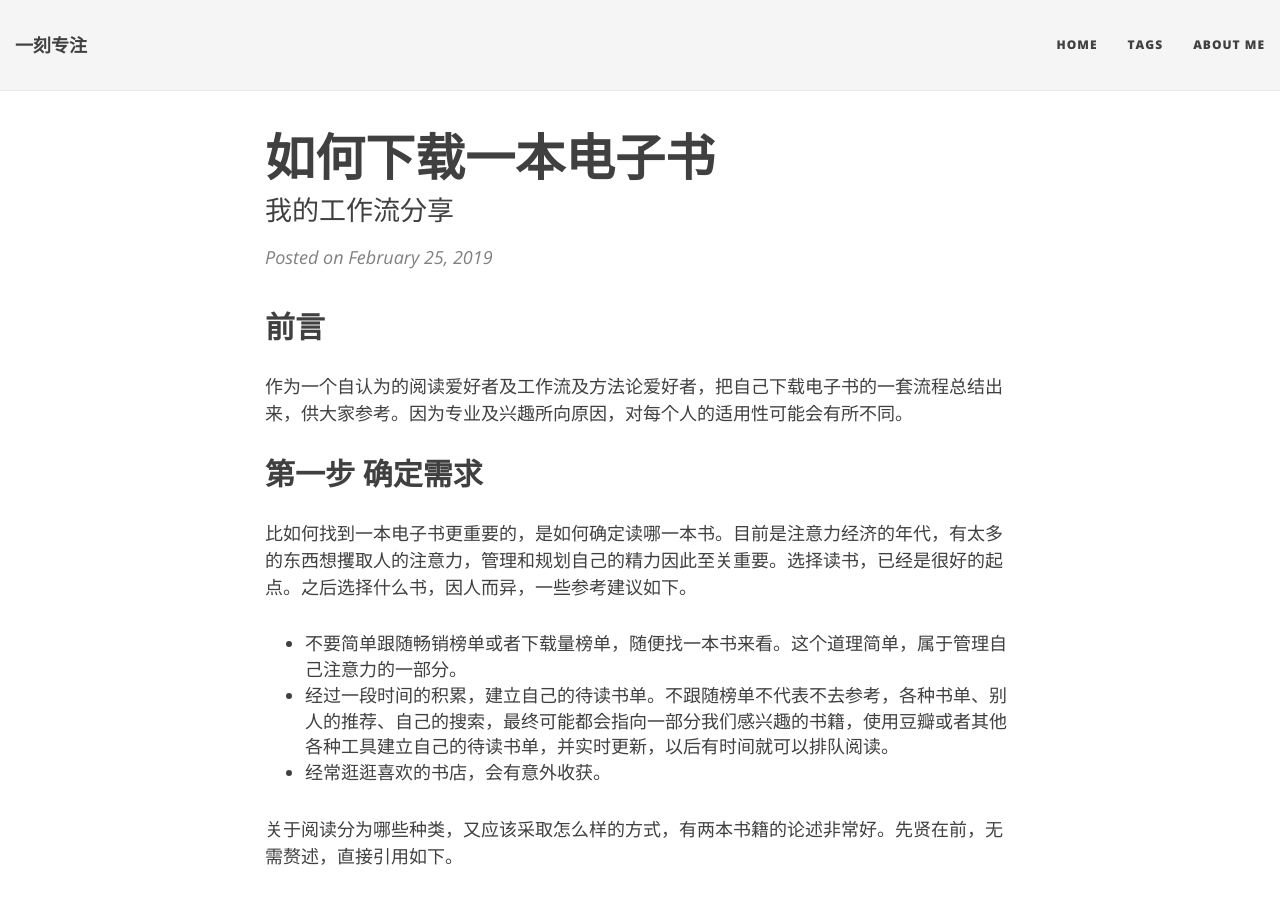
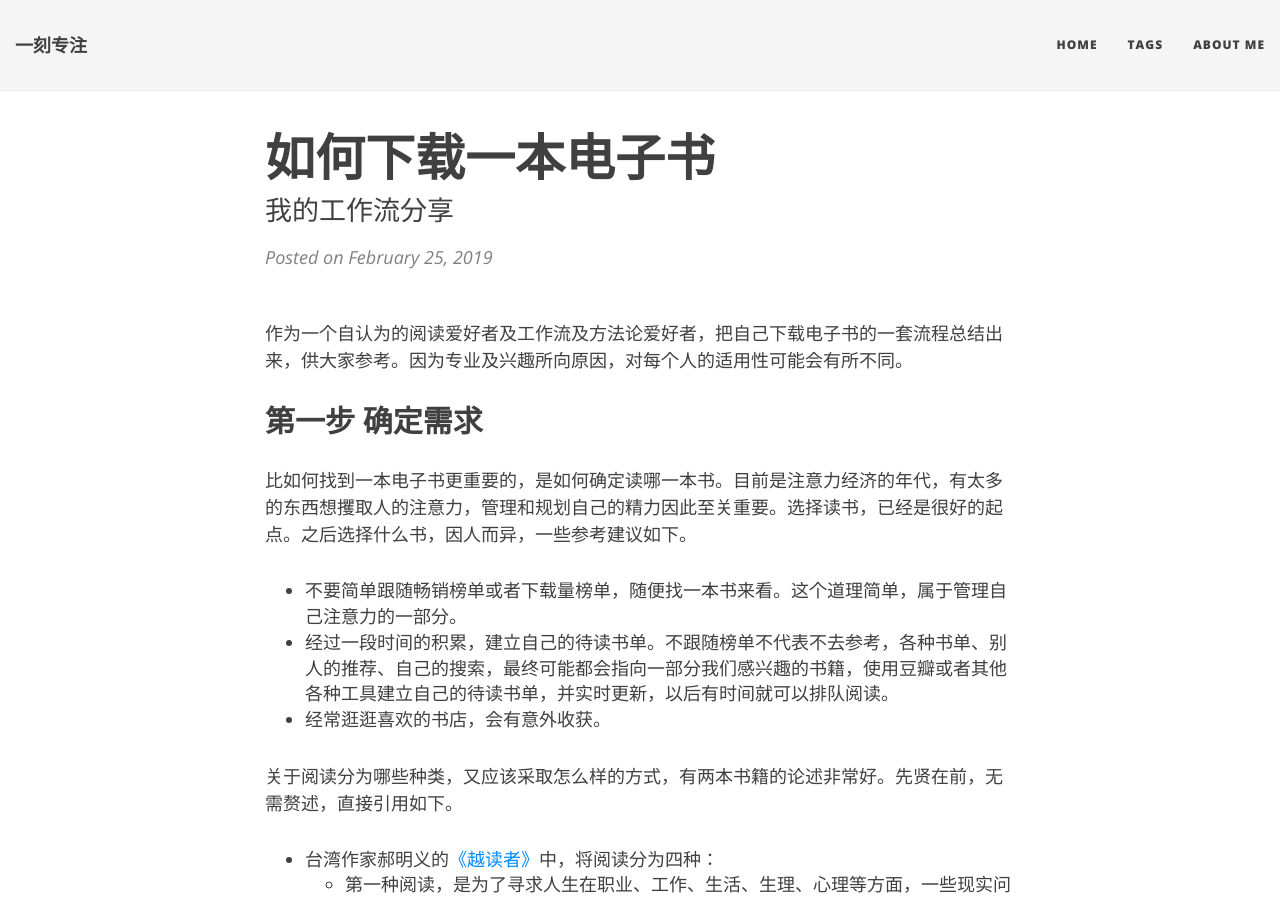
Before and after one commit to mihouta/mihouta.github.io, a Jekyll site: the page built from _posts/2019-02-25-how-to-download-ebook.md, in a window 1280 px wide and 900 px high. Built offline with Jekyll 4.4.1, drawn with Linux system fonts in a browser that asks for light colours; nearby versions of some CDN libraries.

Commit message:
Update 2019-02-25-how-to-download-ebook.md

```diff
--- a/_posts/2019-02-25-how-to-download-ebook.md
+++ b/_posts/2019-02-25-how-to-download-ebook.md
@@ -3,8 +3,6 @@
 title: 如何下载一本电子书
 subtitle: 我的工作流分享
 ---
-
-## 前言
 
 作为一个自认为的阅读爱好者及工作流及方法论爱好者，把自己下载电子书的一套流程总结出来，供大家参考。因为专业及兴趣所向原因，对每个人的适用性可能会有所不同。
 
```
